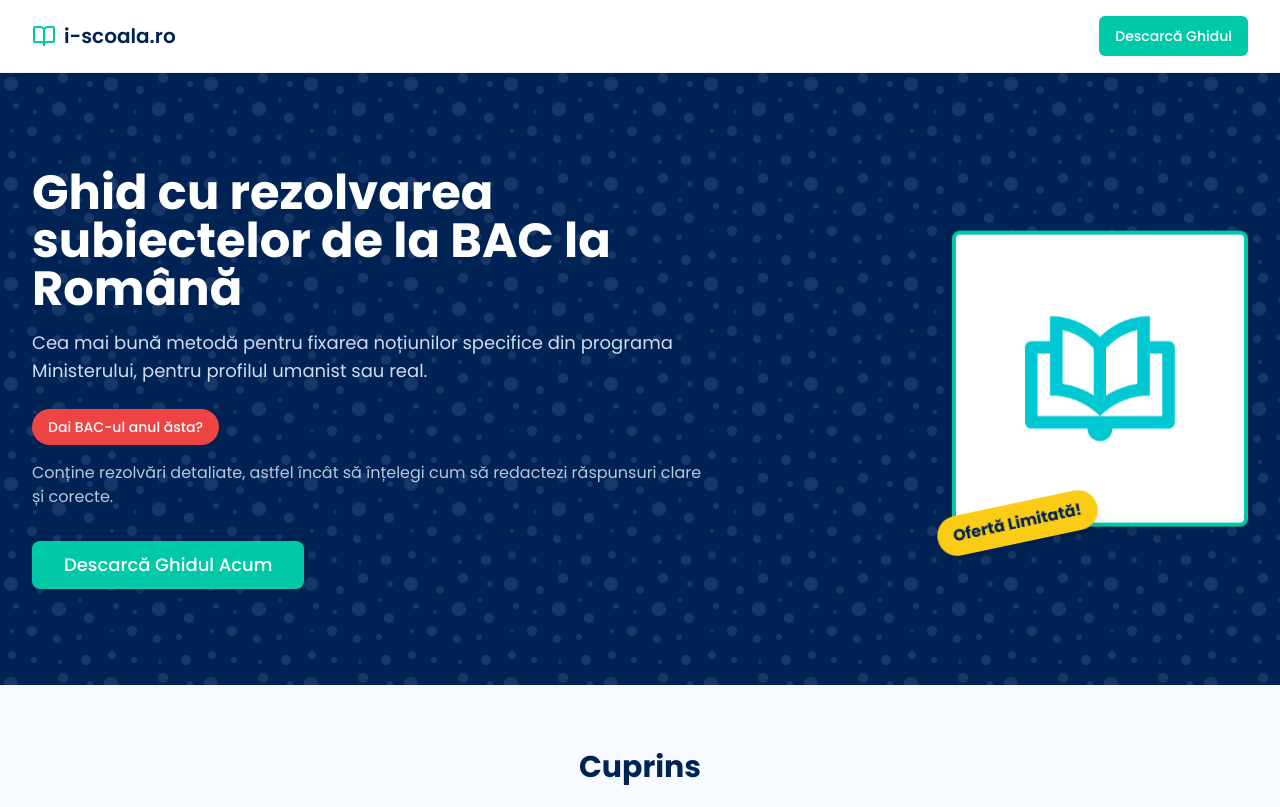
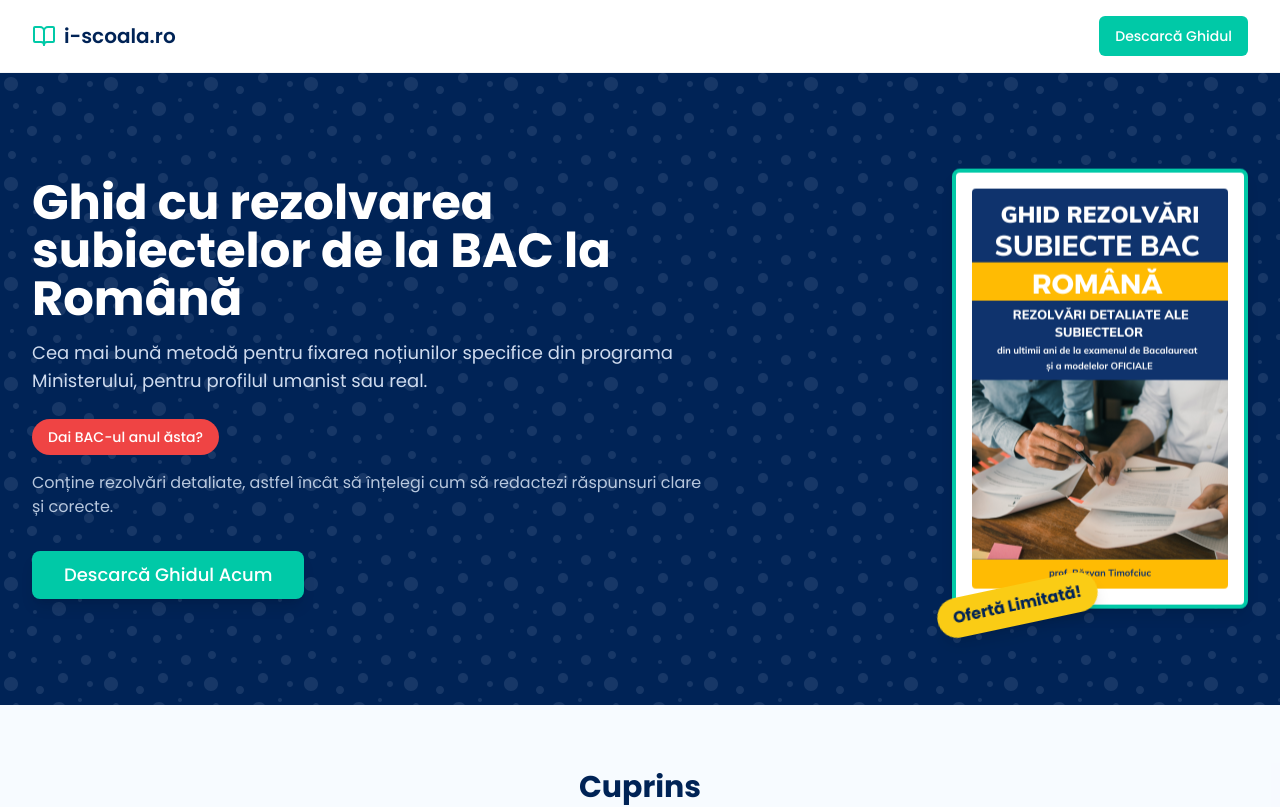
Before and after one commit to razvantimo/bac-romana-ghid-explica, a React (Vite) app: page / in a window 1280 px wide. Shown: the top 807 px of the page. Built offline with nearby package versions, Linux system fonts and the light colour scheme.

Commit message:
Visual edit in Lovable
Edited UI in Lovable

```diff
--- a/src/components/Hero.tsx
+++ b/src/components/Hero.tsx
@@ -1,9 +1,6 @@
-
 import { Button } from "@/components/ui/button";
-
 const Hero = () => {
-  return (
-    <section className="py-16 md:py-24 bg-navy bg-hero-pattern">
+  return <section className="py-16 md:py-24 bg-navy bg-hero-pattern">
       <div className="container">
         <div className="flex flex-col md:flex-row items-center justify-between gap-8">
           <div className="max-w-2xl">
@@ -22,24 +19,19 @@ const Hero = () => {
               Conține rezolvări detaliate, astfel încât să înțelegi cum să redactezi răspunsuri clare și corecte.
             </p>
             <div className="mt-8">
-              <Button
-                className="bg-teal hover:bg-teal/90 text-white text-lg py-6 px-8 rounded-lg shadow-lg"
-                onClick={() => {
-                  const element = document.getElementById('cta');
-                  element?.scrollIntoView({ behavior: 'smooth' });
-                }}
-              >
+              <Button className="bg-teal hover:bg-teal/90 text-white text-lg py-6 px-8 rounded-lg shadow-lg" onClick={() => {
+              const element = document.getElementById('cta');
+              element?.scrollIntoView({
+                behavior: 'smooth'
+              });
+            }}>
                 Descarcă Ghidul Acum
               </Button>
             </div>
           </div>
           <div className="relative">
             <div className="bg-white border-4 border-teal p-4 rounded-lg shadow-lg rotate-3 animate-float">
-              <img
-                src="/lovable-uploads/71397fa4-f341-4be5-8a1e-8177ad026eed.png"
-                alt="Ghid Bacalaureat"
-                className="w-64 h-auto rounded"
-              />
+              <img alt="Ghid Bacalaureat" className="w-64 h-auto rounded" src="/lovable-uploads/be78d3e4-57e3-4b25-87b9-a44056efb181.png" />
             </div>
             <div className="absolute -bottom-4 -left-4 bg-yellow-400 text-navy font-bold px-4 py-2 rounded-full shadow-lg transform -rotate-12">
               Ofertă Limitată!
@@ -47,8 +39,6 @@ const Hero = () => {
           </div>
         </div>
       </div>
-    </section>
-  );
+    </section>;
 };
-
 export default Hero;
```
Also changed, not shown: public/lovable-uploads/38f2b96a-e2cb-460c-b0a3-143cba83cb53.png (added), public/lovable-uploads/be78d3e4-57e3-4b25-87b9-a44056efb181.png (added).
